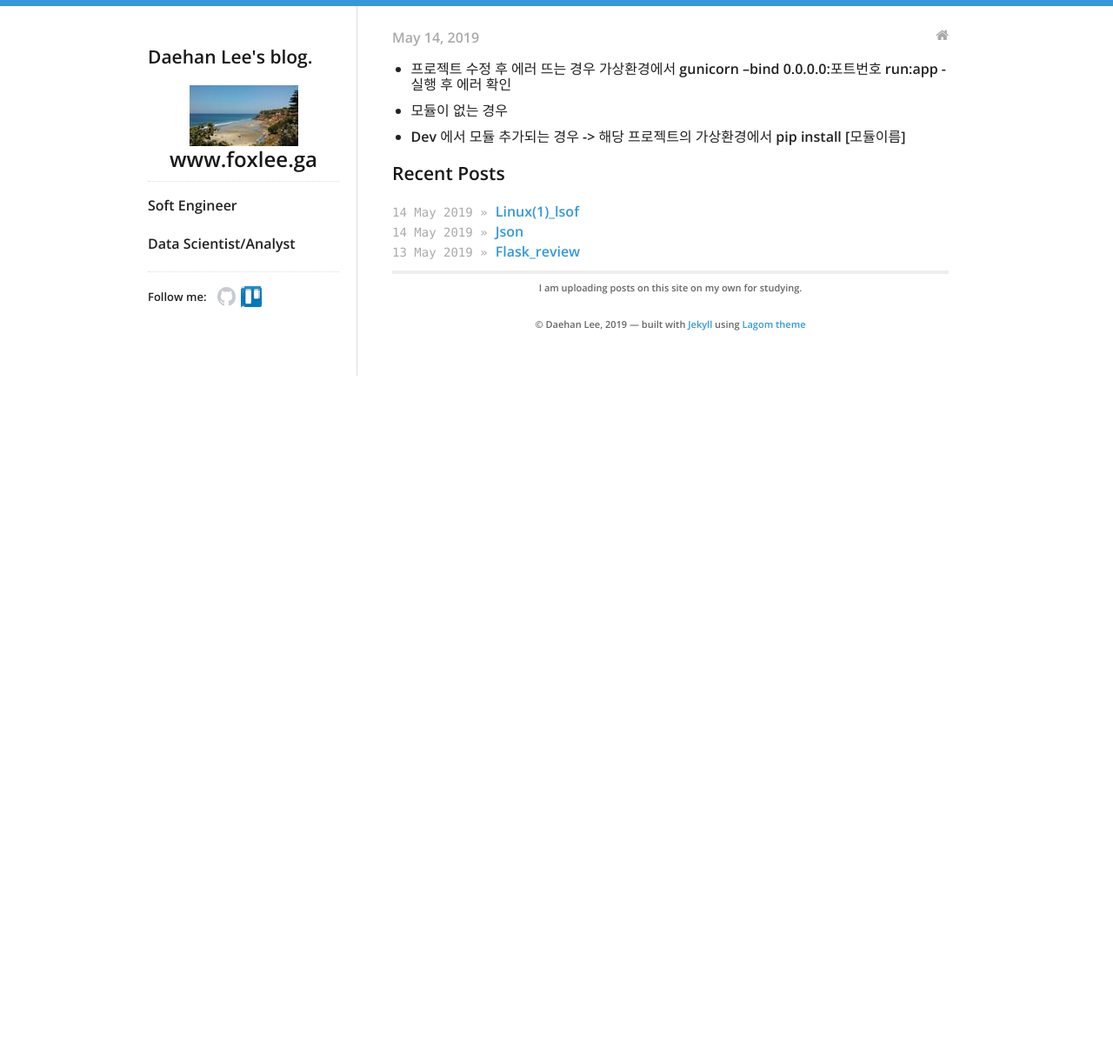
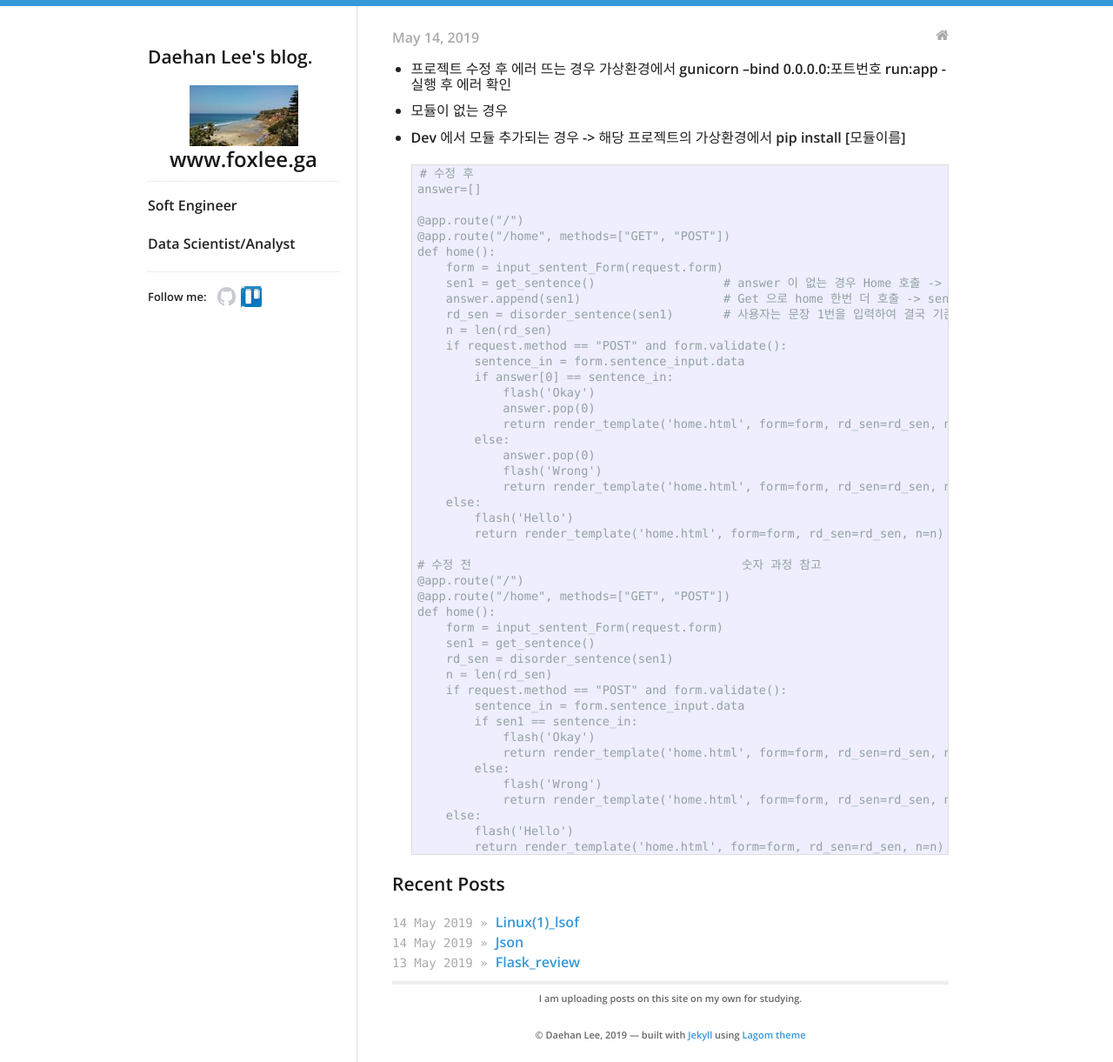
Before and after one commit to daehan0226/Study, a Jekyll site: the page built from _posts/2019-05-14-flask_error.md, in a window 1280 px wide. Shown: the whole page at 87% size. Built offline with Jekyll 4.4.1, drawn with Linux system fonts in a browser that asks for light colours; before the commit the page ends 907 px from its top, so only the background shows below that.

Commit message:
Update 2019-05-14-flask_error.md

```diff
--- a/_posts/2019-05-14-flask_error.md
+++ b/_posts/2019-05-14-flask_error.md
@@ -9,3 +9,48 @@ categories:
 * 프로젝트 수정 후 에러 뜨는 경우 가상환경에서 gunicorn --bind 0.0.0.0:포트번호 run:app  -실행 후 에러 확인
 * 모듈이 없는 경우
 * Dev 에서 모듈 추가되는 경우 -> 해당 프로젝트의 가상환경에서 pip install [모듈이름]
+
+      # 수정 후
+      answer=[]
+
+      @app.route("/")
+      @app.route("/home", methods=["GET", "POST"])
+      def home():
+          form = input_sentent_Form(request.form)
+          sen1 = get_sentence()                  # answer 이 없는 경우 Home 호출 -> sen1 -> 문장 1번 -> html
+          answer.append(sen1)                    # Get 으로 home 한번 더 호출 -> sen1 = 문장 2번
+          rd_sen = disorder_sentence(sen1)       # 사용자는 문장 1번을 입력하여 결국 기존 짠 코드인 if sen1(문장 2번) == sentence_in(문장 1번): 은 참이 될수 없는 구조
+          n = len(rd_sen)
+          if request.method == "POST" and form.validate():
+              sentence_in = form.sentence_input.data
+              if answer[0] == sentence_in:
+                  flash('Okay')
+                  answer.pop(0)
+                  return render_template('home.html', form=form, rd_sen=rd_sen, n=n)
+              else:
+                  answer.pop(0)
+                  flash('Wrong')
+                  return render_template('home.html', form=form, rd_sen=rd_sen, n=n)
+          else:
+              flash('Hello')
+              return render_template('home.html', form=form, rd_sen=rd_sen, n=n)
+
+      # 수정 전                                      숫자 과정 참고
+      @app.route("/")
+      @app.route("/home", methods=["GET", "POST"])                                   1    9
+      def home():
+          form = input_sentent_Form(request.form)                                    2    10
+          sen1 = get_sentence()                                                      3    11  문장 바뀜
+          rd_sen = disorder_sentence(sen1)                                           4    12
+          n = len(rd_sen)                                                            5    13
+          if request.method == "POST" and form.validate():                                14
+              sentence_in = form.sentence_input.data                                      15 사용자가 본 문장은 8번 rd_sen(4번의 re_sen)
+              if sen1 == sentence_in:                                                     16 11번의 sen1
+                  flash('Okay')
+                  return render_template('home.html', form=form, rd_sen=rd_sen, n=n)
+              else:
+                  flash('Wrong')
+                  return render_template('home.html', form=form, rd_sen=rd_sen, n=n)
+          else:                                                                       6(text 넣고 submit 한 경우를 제외 여기 이동)
+              flash('Hello')                                                          7
+              return render_template('home.html', form=form, rd_sen=rd_sen, n=n)      8  - 4,5번이 html 사용자에게 노출됨
```
